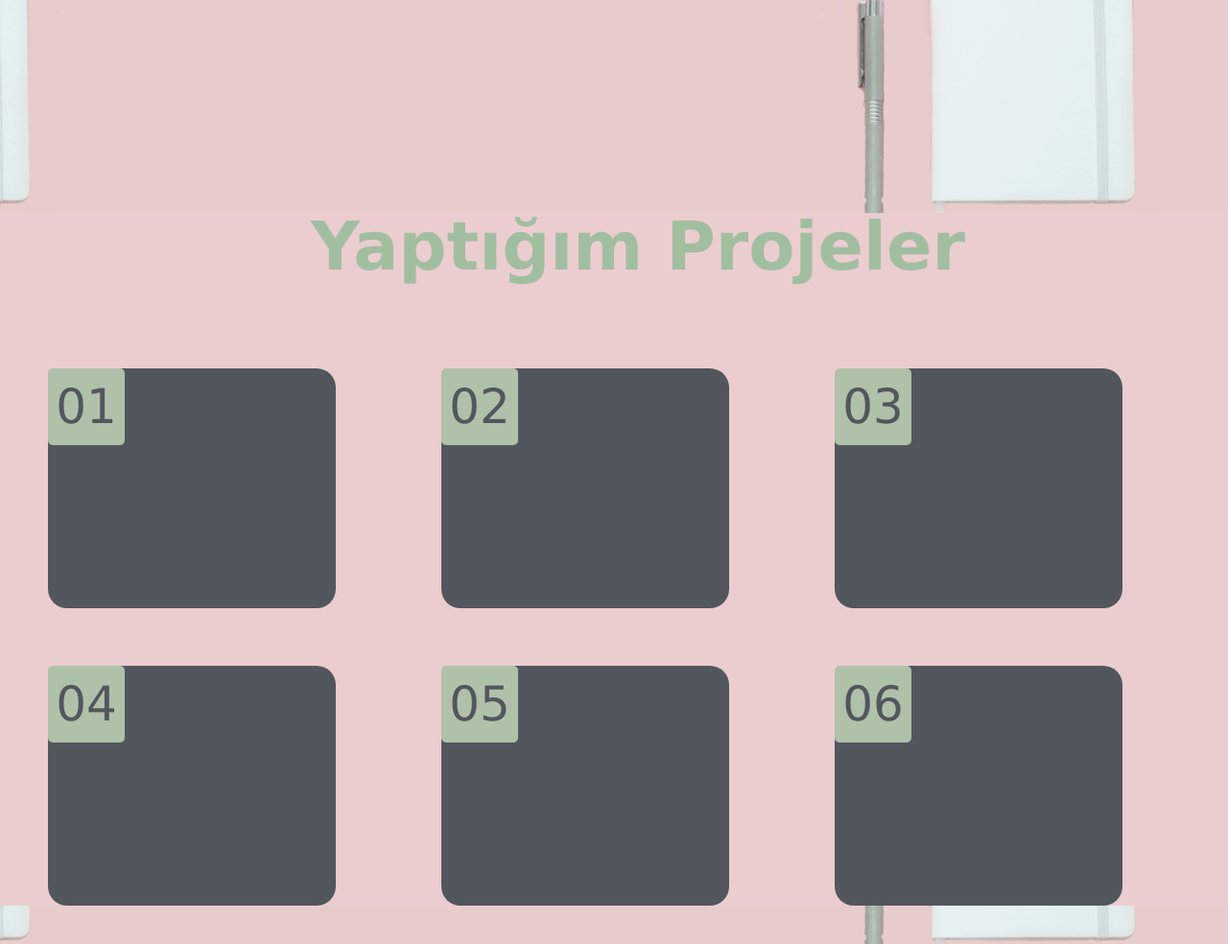
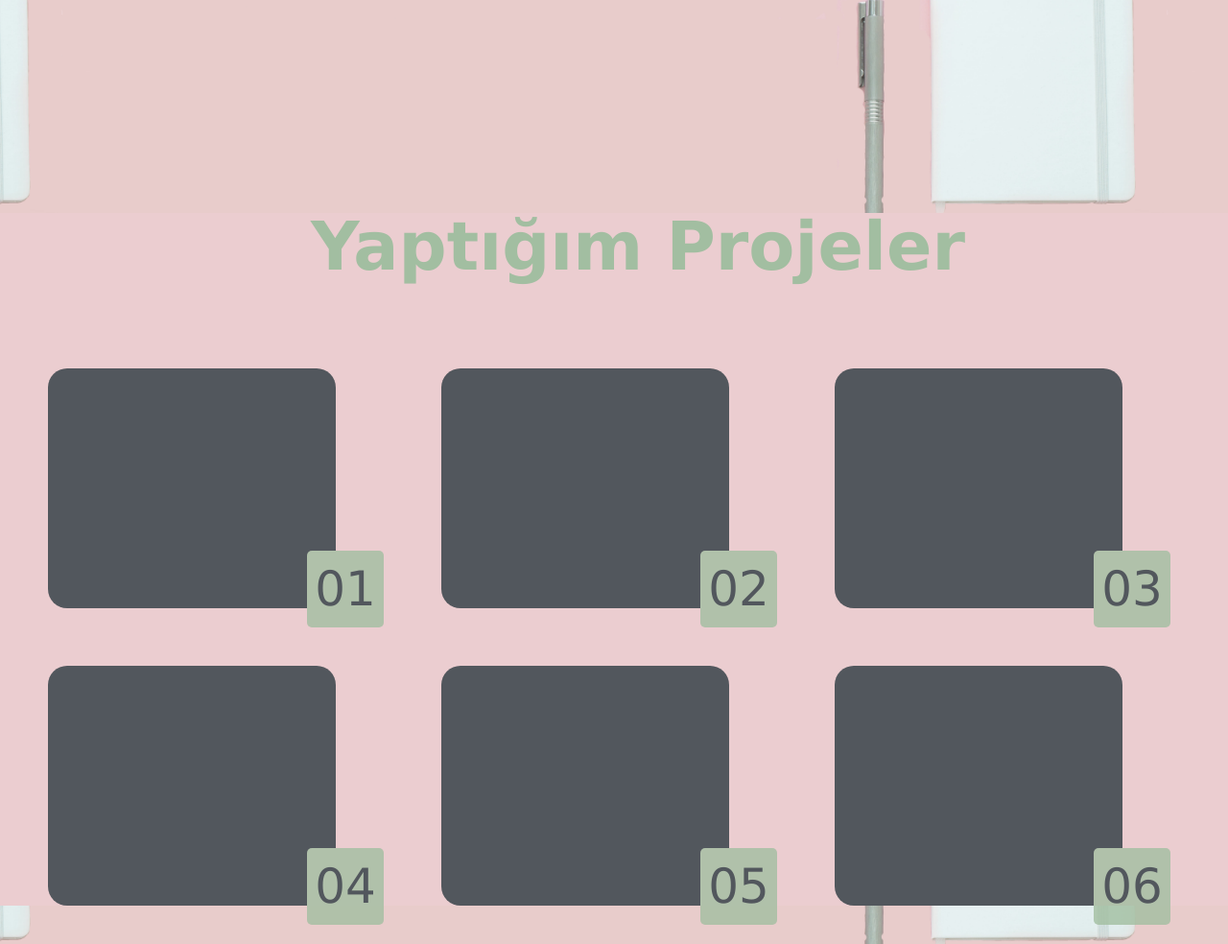
Before and after one commit to oguzhankorkmaz34/oguzhankorkmaz34.github.io, a plain HTML site: page index.html in a window 1280 px wide. Shown: the part 822-1806 px from the top of the page at 96% size. Drawn offline with Linux system fonts and the light colour scheme; files whose address does not match are found by name.

Commit message:
Add files via upload

```diff
--- a/main.css
+++ b/main.css
@@ -373,8 +373,8 @@
         border-radius: 5px;
         border: none;
         position: absolute;
-        top: 190;
-        left: 270;
+        top: 190px;
+        left: 270px;
         text-align: center;
         line-height: 80px;
         font-size: 50px;
```
Also changed, not shown: index.html (line endings or trailing spaces).
